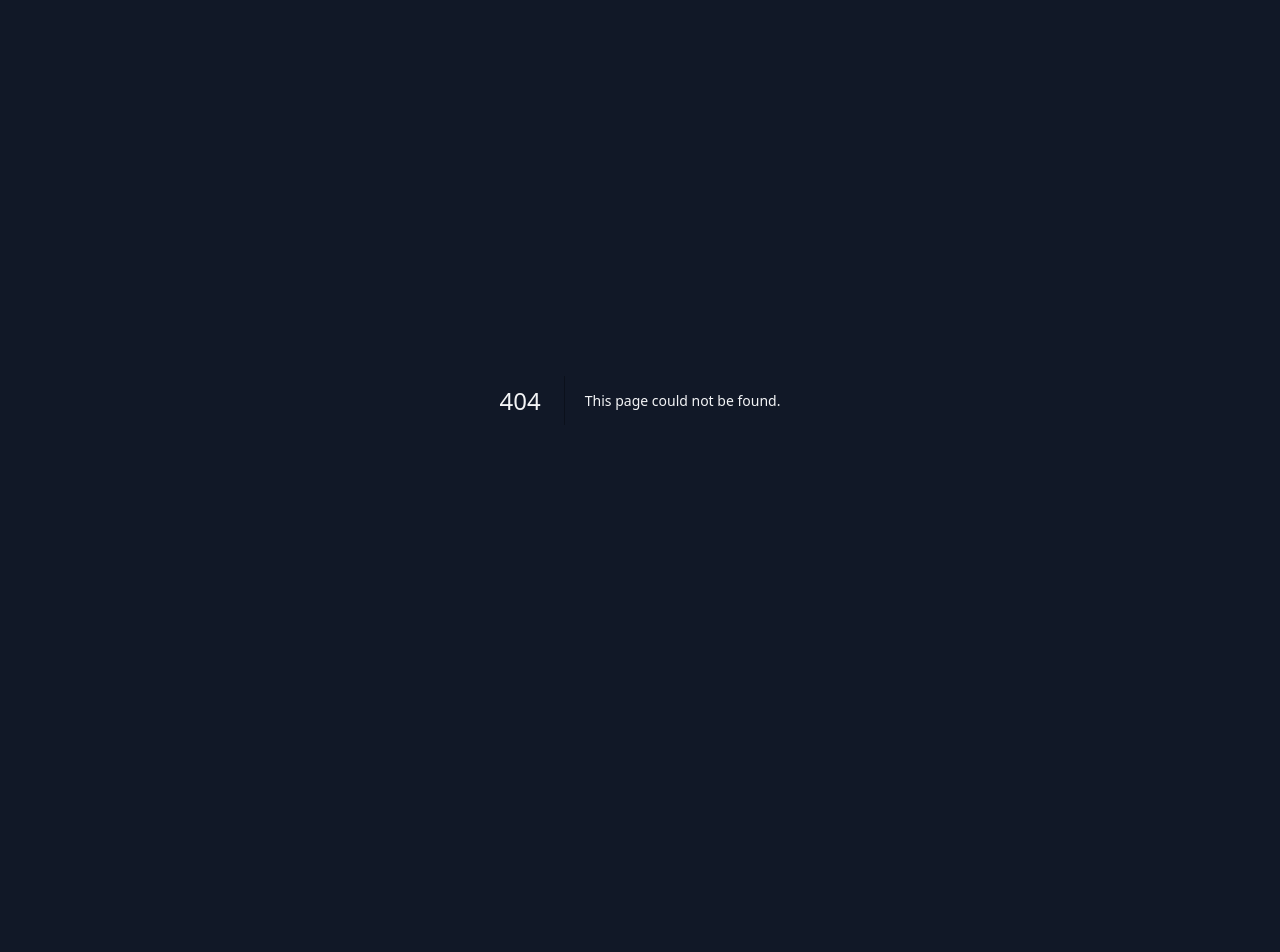
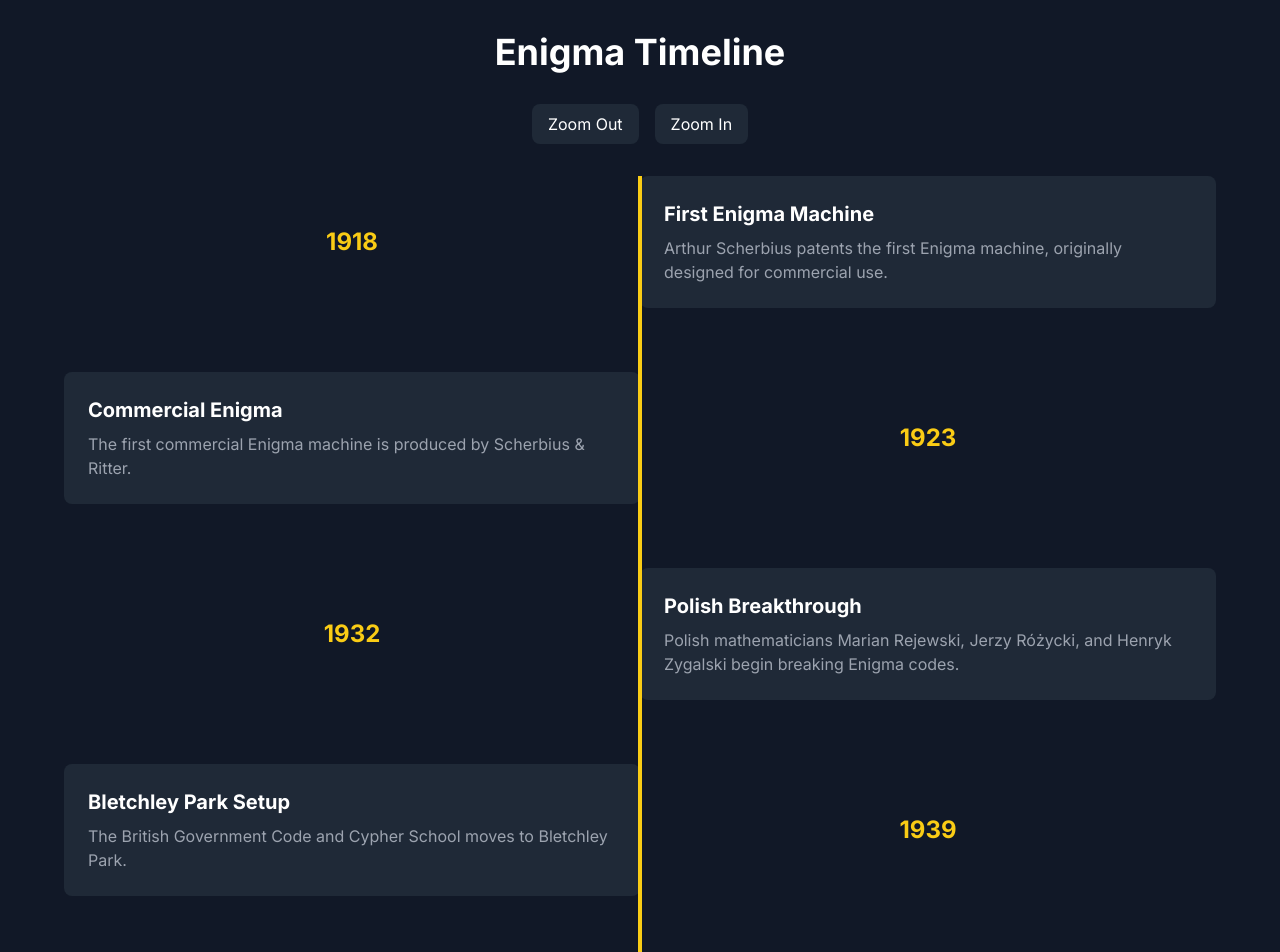
Before and after one commit to fr4iser90/Codebreaker, a Next.js app in the folder frontend/: page /timeline in a window 1280 px wide. Before the commit this address had no page. Shown: the top 952 px of the page. Before the commit the page ends 800 px from the top, so only its background shows below. Built offline with nearby package versions, Linux system fonts and the light colour scheme.

Commit message:
Update HACKSTORY.md to reflect completed tasks for Enigma Simulator, API Endpoints, Enigma Logic, and Design & UX sections, and add current progress and next steps.

```diff
--- /dev/null
+++ b/frontend/src/app/timeline/page.tsx
@@ -0,0 +1,5 @@
+import { Timeline } from '@/components/timeline/Timeline';
+
+export default function TimelinePage() {
+  return <Timeline />;
+}
--- /dev/null
+++ b/frontend/src/components/timeline/Timeline.tsx
@@ -0,0 +1,162 @@
+'use client';
+
+import React, { useState } from 'react';
+import { motion, AnimatePresence } from 'framer-motion';
+
+interface TimelineEvent {
+  year: number;
+  title: string;
+  description: string;
+  image?: string;
+}
+
+const timelineEvents: TimelineEvent[] = [
+  {
+    year: 1918,
+    title: "First Enigma Machine",
+    description: "Arthur Scherbius patents the first Enigma machine, originally designed for commercial use.",
+  },
+  {
+    year: 1923,
+    title: "Commercial Enigma",
+    description: "The first commercial Enigma machine is produced by Scherbius & Ritter.",
+  },
+  {
+    year: 1932,
+    title: "Polish Breakthrough",
+    description: "Polish mathematicians Marian Rejewski, Jerzy Różycki, and Henryk Zygalski begin breaking Enigma codes.",
+  },
+  {
+    year: 1939,
+    title: "Bletchley Park Setup",
+    description: "The British Government Code and Cypher School moves to Bletchley Park.",
+  },
+  {
+    year: 1940,
+    title: "Turing's Bombe",
+    description: "Alan Turing and Gordon Welchman develop the Bombe machine to break Enigma codes.",
+  },
+  {
+    year: 1941,
+    title: "Naval Enigma Broken",
+    description: "The British successfully break the Naval Enigma code, a major breakthrough in the war.",
+  },
+  {
+    year: 1945,
+    title: "War End and Legacy",
+    description: "The war ends, and the work at Bletchley Park remains classified for decades.",
+  },
+];
+
+export const Timeline: React.FC = () => {
+  const [selectedEvent, setSelectedEvent] = useState<TimelineEvent | null>(null);
+  const [zoomLevel, setZoomLevel] = useState(1);
+
+  return (
+    <div className="min-h-screen bg-gray-900 text-white p-8">
+      <div className="max-w-6xl mx-auto">
+        <motion.h1
+          className="text-4xl font-bold text-center mb-8"
+          initial={{ opacity: 0, y: -20 }}
+          animate={{ opacity: 1, y: 0 }}
+        >
+          Enigma Timeline
+        </motion.h1>
+
+        {/* Timeline Controls */}
+        <div className="flex justify-center gap-4 mb-8">
+          <button
+            onClick={() => setZoomLevel(prev => Math.max(0.5, prev - 0.1))}
+            className="px-4 py-2 bg-gray-800 rounded-lg hover:bg-gray-700"
+          >
+            Zoom Out
+          </button>
+          <button
+            onClick={() => setZoomLevel(prev => Math.min(2, prev + 0.1))}
+            className="px-4 py-2 bg-gray-800 rounded-lg hover:bg-gray-700"
+          >
+            Zoom In
+          </button>
+        </div>
+
+        {/* Timeline */}
+        <div className="relative">
+          {/* Vertical Line */}
+          <div className="absolute left-1/2 top-0 bottom-0 w-1 bg-yellow-400 transform -translate-x-1/2" />
+
+          {/* Events */}
+          <div className="space-y-16">
+            {timelineEvents.map((event, index) => (
+              <motion.div
+                key={event.year}
+                initial={{ opacity: 0, x: index % 2 === 0 ? -50 : 50 }}
+                animate={{ opacity: 1, x: 0 }}
+                transition={{ delay: index * 0.2 }}
+                className={`flex items-center ${index % 2 === 0 ? 'flex-row' : 'flex-row-reverse'}`}
+              >
+                {/* Year Marker */}
+                <div className="w-1/2 flex justify-center">
+                  <motion.div
+                    whileHover={{ scale: 1.1 }}
+                    className="relative"
+                  >
+                    <div className="text-2xl font-bold text-yellow-400">{event.year}</div>
+                  </motion.div>
+                </div>
+
+                {/* Event Card */}
+                <div className="w-1/2">
+                  <motion.div
+                    whileHover={{ scale: 1.05 }}
+                    className="bg-gray-800 p-6 rounded-lg cursor-pointer"
+                    onClick={() => setSelectedEvent(event)}
+                  >
+                    <h3 className="text-xl font-bold mb-2">{event.title}</h3>
+                    <p className="text-gray-400">{event.description}</p>
+                  </motion.div>
+                </div>
+              </motion.div>
+            ))}
+          </div>
+        </div>
+
+        {/* Event Detail Modal */}
+        <AnimatePresence>
+          {selectedEvent && (
+            <motion.div
+              initial={{ opacity: 0 }}
+              animate={{ opacity: 1 }}
+              exit={{ opacity: 0 }}
+              className="fixed inset-0 bg-black bg-opacity-50 flex items-center justify-center p-4"
+              onClick={() => setSelectedEvent(null)}
+            >
+              <motion.div
+                initial={{ scale: 0.9, opacity: 0 }}
+                animate={{ scale: 1, opacity: 1 }}
+                exit={{ scale: 0.9, opacity: 0 }}
+                className="bg-gray-800 p-8 rounded-lg max-w-2xl w-full"
+                onClick={e => e.stopPropagation()}
+              >
+                <h2 className="text-3xl font-bold mb-4">{selectedEvent.title}</h2>
+                <p className="text-gray-400 mb-4">{selectedEvent.description}</p>
+                {selectedEvent.image && (
+                  <img
+                    src={selectedEvent.image}
+                    alt={selectedEvent.title}
+                    className="w-full h-48 object-cover rounded-lg mb-4"
+                  />
+                )}
+                <button
+                  onClick={() => setSelectedEvent(null)}
+                  className="px-4 py-2 bg-yellow-400 text-gray-900 rounded-lg hover:bg-yellow-300"
+                >
+                  Close
+                </button>
+              </motion.div>
+            </motion.div>
+          )}
+        </AnimatePresence>
+      </div>
+    </div>
+  );
+};
```
Also changed, not shown: 1 other file (tests, documents, lock files or other folders).
